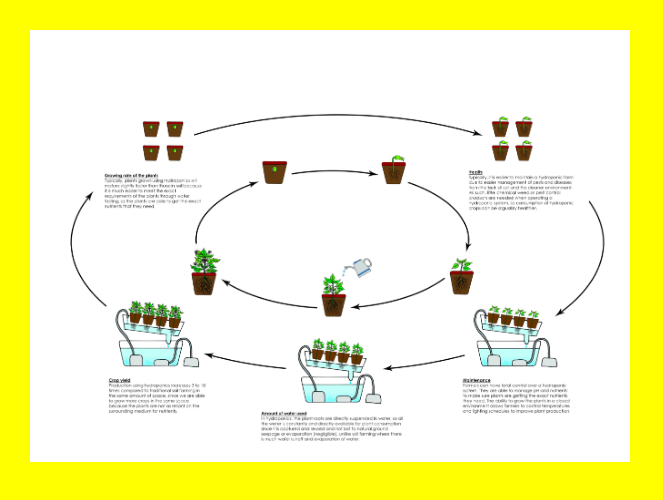
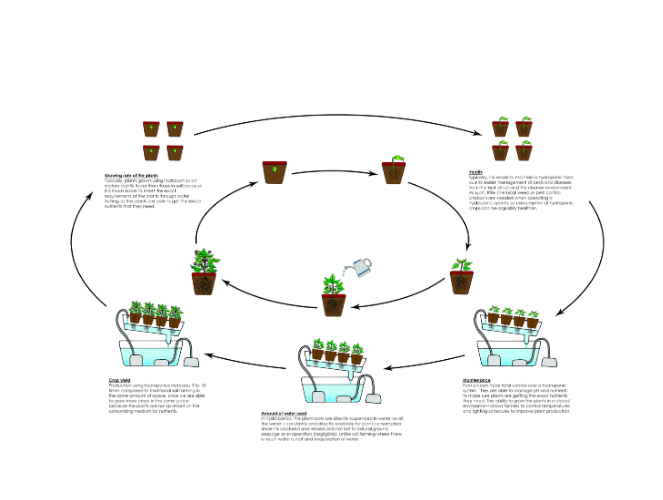
Before and after one commit to Chingles2404/wwd2020, a plain HTML site: page index.html in a window 1280 px wide. Shown: the whole page, without its empty margins (0-663 px from the left). Drawn offline with Linux system fonts and the light colour scheme.

Commit message:
Removed yellow background

```diff
--- a/style.css
+++ b/style.css
@@ -1,8 +1,7 @@
 * {
     box-sizing: border-box;
-    margin: 0;
-    padding: 0;
-    background-color: yellow;
+    margin: 0px;
+    padding: 0px;
 }
 
 body {
```
